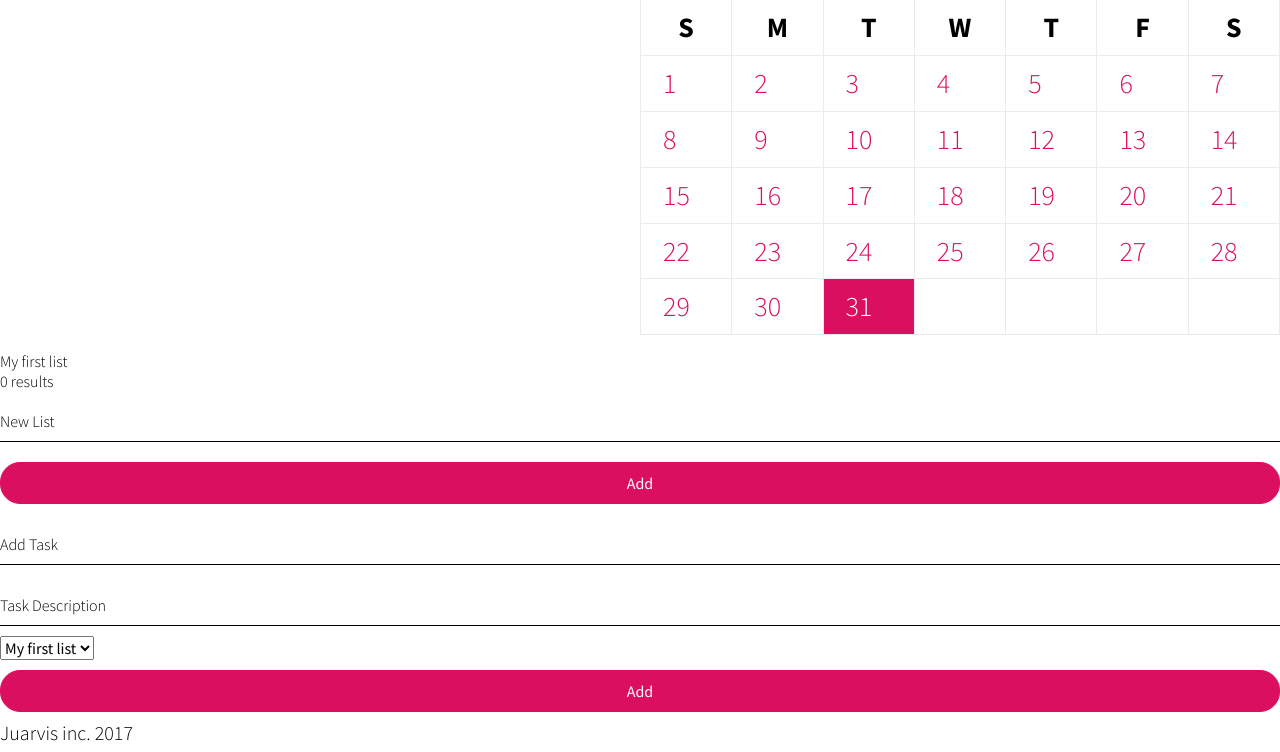
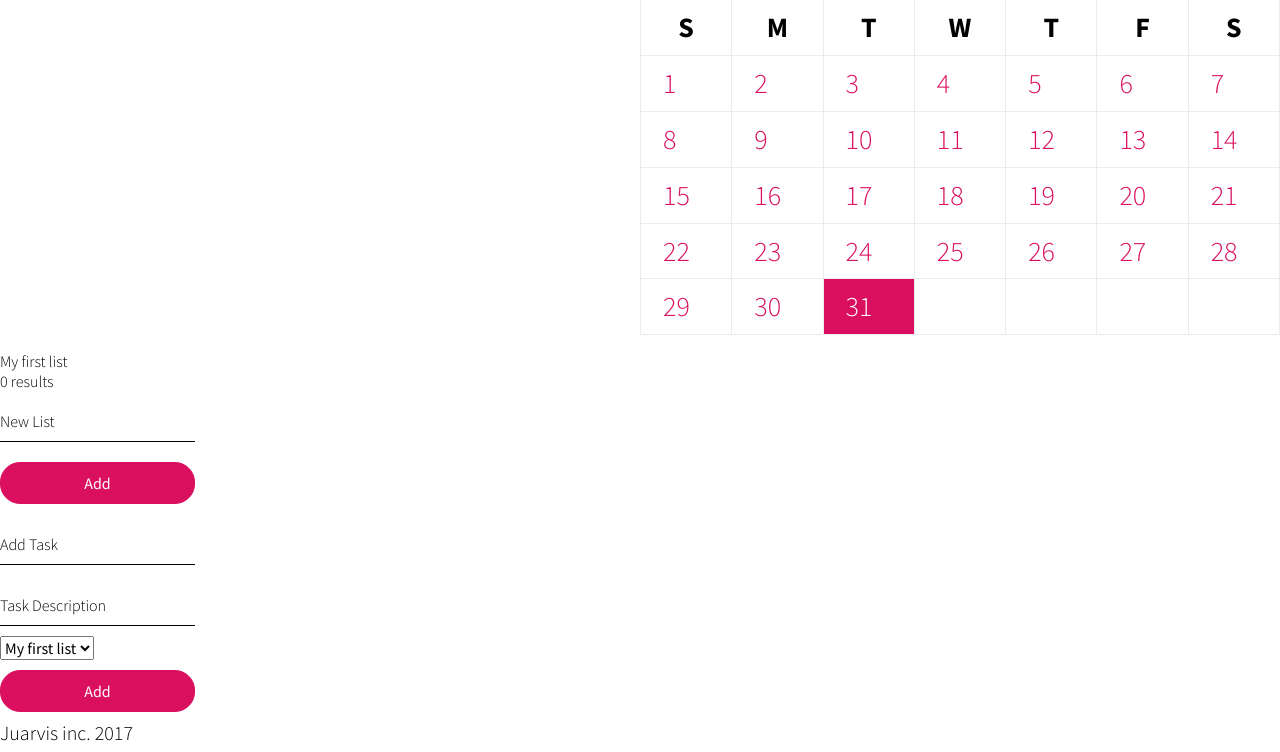
Before and after one commit to Emelius/Juarvis, a PHP site: page /main.php in a window 1280 px wide. Shown: the part 191-943 px from the top of the page. Run offline with PHP 8.4, Linux system fonts and the light colour scheme; a user stored in the database is signed in; data comes from the database, SQL or seed files in the repository; data that the repository does not hold is empty.

Commit message:
Update todo.php

```diff
--- a/todo.php
+++ b/todo.php
@@ -1,3 +1,5 @@
+<div class='tododivparent'>
+<div class='tododiv'>
 <?php
 	include 'config.php';
 
@@ -136,3 +138,5 @@ if (isset($_POST['submittask']) /*/&& isset($_POST['tasklist'])/*/) {
 
 	<input type="submit" name="submittask" value="Add" class="button">
 </form>
+</div>
+</div>
```
